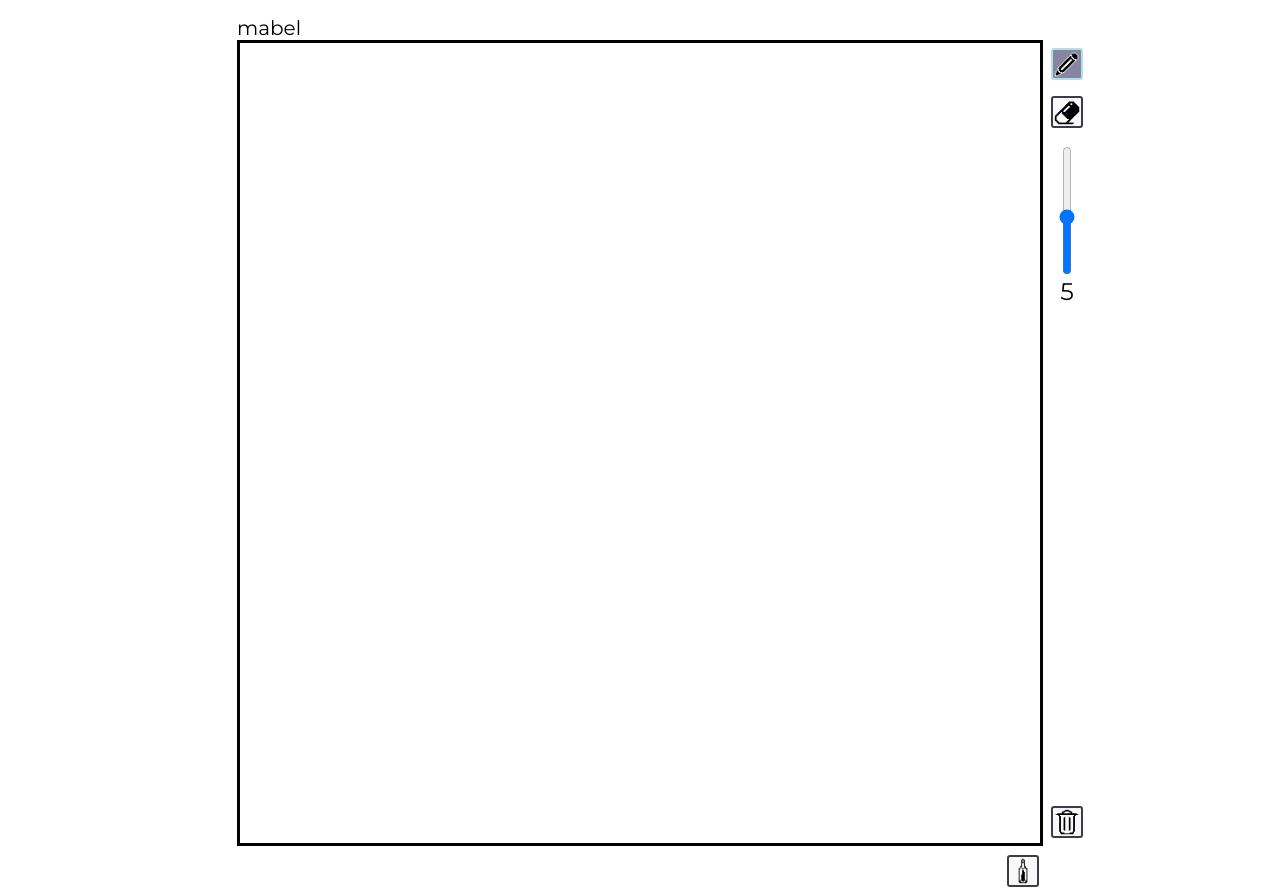
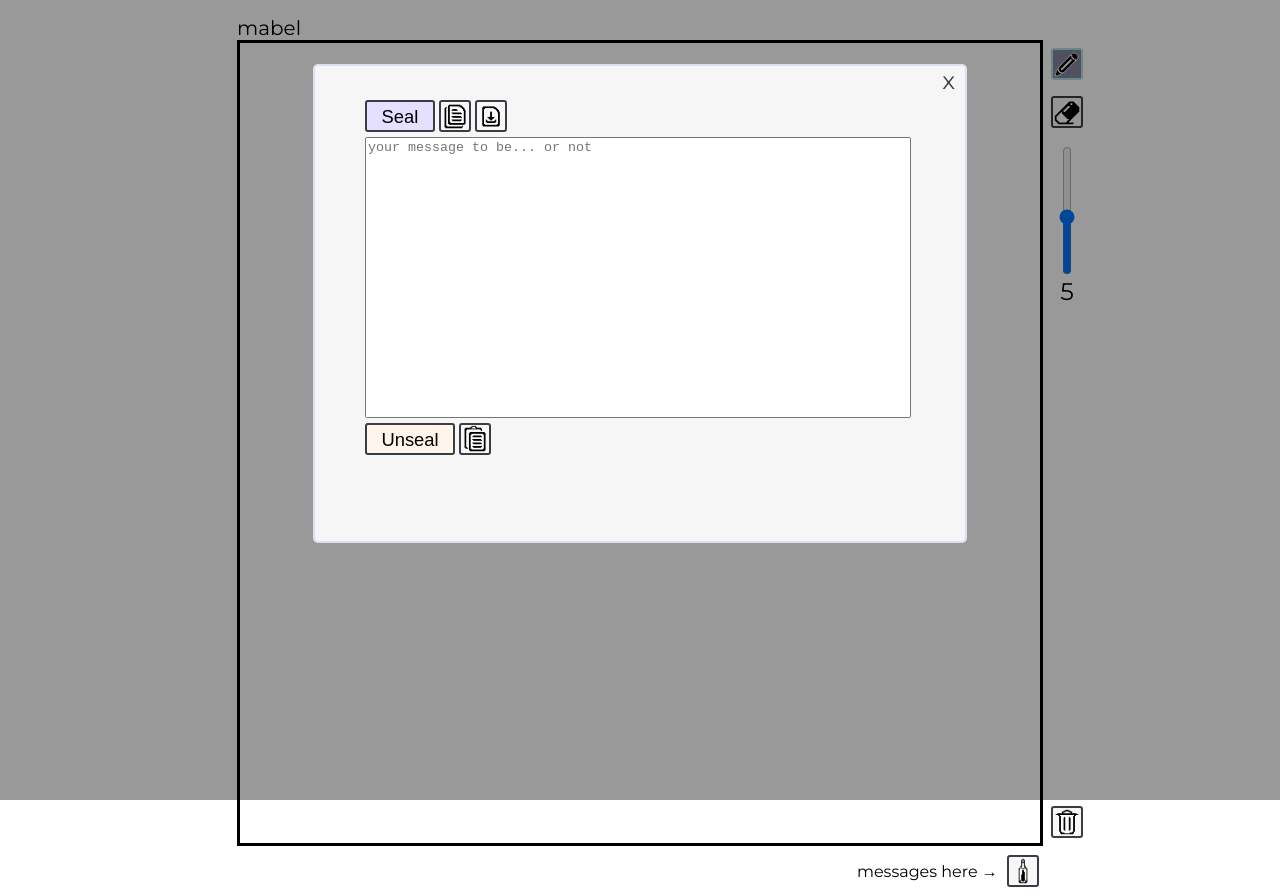
Before and after one commit to imjustinmei/mabel, a plain HTML site: page index.html in a window 1280 px wide. Drawn offline with Linux system fonts and the light colour scheme.

Commit message:
clean up colors

```diff
--- a/index.html
+++ b/index.html
@@ -35,19 +35,20 @@
       </div>
     </div>
     <div id="end">
+      <span>messages here &rarr;</span>
       <button title="Compose" class="tool" id="compose"></button>
     </div>
     <div id="modal">
       <div id="modal-body">
         <span id="close">x</span>
         <div>
-          <button class="tool" id="b-compose">Compose</button>
+          <button class="tool" id="b-compose">Seal</button>
           <button title="Copy" class="tool" id="copy"></button>
           <button title="Download" class="tool" id="download"></button>
         </div>
         <textarea placeholder="your message to be... or not" id="area"></textarea>
         <div>
-          <button class="tool" id="b-decompose">Decompose</button>
+          <button class="tool" id="b-decompose">Unseal</button>
           <button title="Paste" class="tool" id="paste"></button>
         </div>
         <span id="status"></span>
--- a/styles.css
+++ b/styles.css
@@ -48,7 +48,7 @@ canvas {
   font-size: 1.15em;
   border-radius: 3px;
   vertical-align: middle;
-  background-color: #dbe2ef;
+  background-color: #e5e0ff;
   border: 2px solid #393e46;
 }
 
@@ -156,8 +156,13 @@ canvas {
 
 #end {
   display: flex;
+  align-items: center;
   justify-content: end;
   width: 806px;
+}
+
+#end > span {
+  user-select: none;
 }
 
 #compose {
@@ -168,7 +173,7 @@ canvas {
 
 #modal {
   z-index: 1;
-  display: none;
+  /* display: none; */
   position: fixed;
   left: 0;
   top: 0;
@@ -204,7 +209,7 @@ canvas {
 }
 
 #b-compose {
-  width: 100px;
+  width: 70px;
 }
 
 #copy {
@@ -223,7 +228,12 @@ canvas {
 }
 
 #b-decompose {
-  width: 120px;
+  width: 90px;
+  background-color: #fff5ea;
+}
+
+#b-decompose:hover {
+  background-color: #ffeddb !important;
 }
 
 #paste {
```
